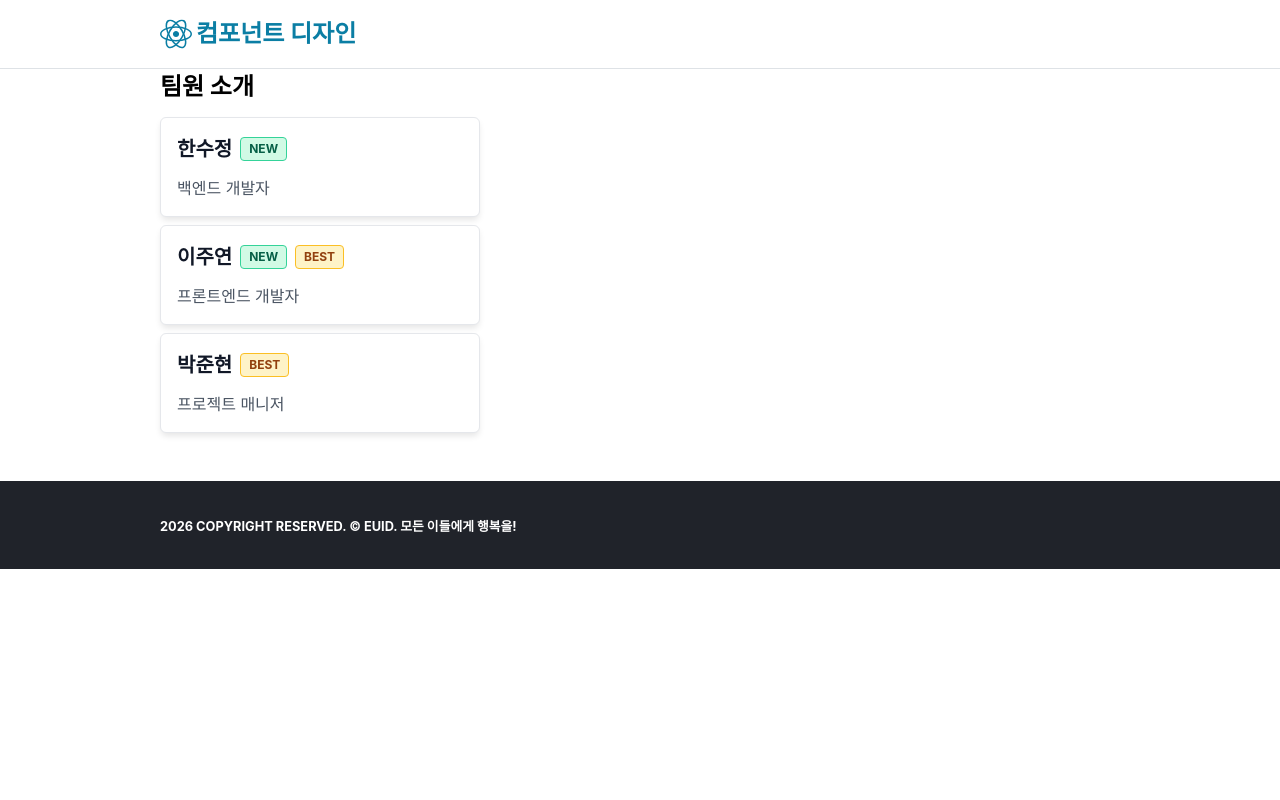
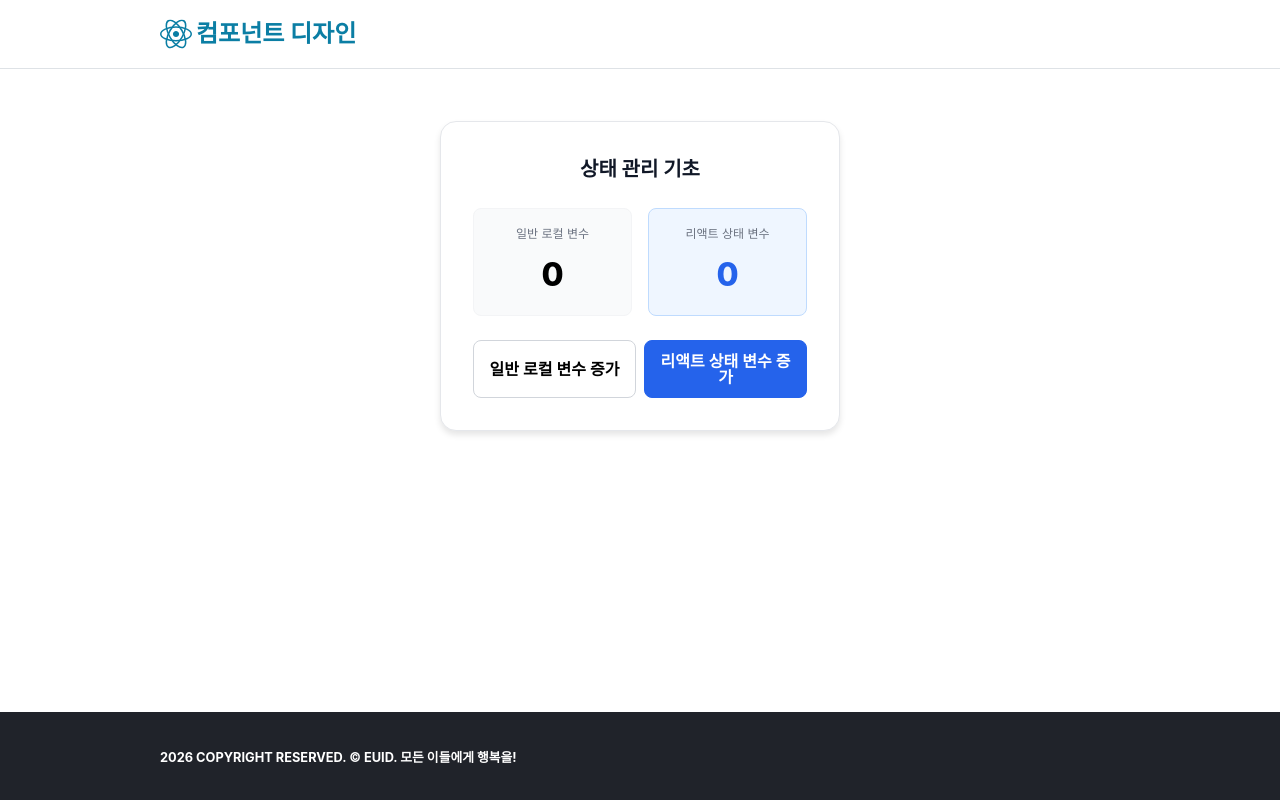
Before and after one commit to jyeonleee/likelion-16th-react, a React (Vite) app in the folder learning-react/02-State-이벤트-핸들링/: page / in a window 1280 px wide. Built offline with nearby package versions, Linux system fonts and the light colour scheme.

Commit message:
learn. 컴포넌트 상태 관리 1 - Counter 컴포넌트 마크업

```diff
--- a/learning-react/02-State-이벤트-핸들링/src/app/index.tsx
+++ b/learning-react/02-State-이벤트-핸들링/src/app/index.tsx
@@ -1,7 +1,6 @@
-import { Footer, Header, Image, Wrapper } from "@/components";
-import { ConditionalRendering } from "@/learns";
-import S from "./style.module.css";
-
+import { Footer, Header, Image, Wrapper } from '@/components'
+import { ComponentState } from '@/learns'
+import S from './style.module.css'
 
 export default function App() {
   return (
@@ -13,13 +12,13 @@ export default function App() {
         </h2>
       </Header>
 
-      <Wrapper>
-        <ConditionalRendering />
-      </Wrapper>
+      <div data-placeholder>
+        <Wrapper>
+          <ComponentState />
+        </Wrapper>
+      </div>
 
-      {/* <div data-placeholder /> */}
-
-      <Footer slogan={"모든 이들에게 행복을!"} />
+      <Footer slogan={'모든 이들에게 행복을!'} />
     </div>
-  );
+  )
 }
--- a/learning-react/02-State-이벤트-핸들링/src/app/style.module.css
+++ b/learning-react/02-State-이벤트-핸들링/src/app/style.module.css
@@ -12,5 +12,6 @@
 
   [data-placeholder] {
     flex: 1;
+    padding: 20px;
   }
 }
--- a/learning-react/02-State-이벤트-핸들링/src/components/Wrapper/index.tsx
+++ b/learning-react/02-State-이벤트-핸들링/src/components/Wrapper/index.tsx
@@ -5,16 +5,20 @@ interface WrapperProps {
   children: React.ReactNode // 필수(required)
 }
 
-function Wrapper(props: WrapperProps) {
+function Wrapper({ width, children }: WrapperProps) {
   /**
    * 컴포넌트 children, width 속성
    * ✅ 컴포넌트 타입 정의 (인라인 → 인터페이스)
    * ✅ 래퍼 내부에 넣을 (리액트) 자식 요소 설정
    * ✅ 래퍼의 너비(width) 설정
    */
+
+  const widthValue = typeof width === 'number' ? `${width}px` : width
+  const styles = { '--width': widthValue } as React.CSSProperties
+
   return (
-    <div className={S.container} style={{ width: props.width }}>
-      {props.children}
+    <div className={S.container} style={styles}>
+      {children}
     </div>
   )
 }
--- /dev/null
+++ b/learning-react/02-State-이벤트-핸들링/src/learns/ComponentState/Counter/index.tsx
@@ -0,0 +1,32 @@
+import S from './style.module.css'
+
+function Counter() {
+  return (
+    <section className={S.container}>
+      <h2 className={S.title}>상태 관리 기초</h2>
+      <div role="group" className={S.displayGroup}>
+        {/* 일반 로컬 변수 영역 */}
+        <div className={S.card}>
+          <span className={S.label}>일반 로컬 변수</span>
+          <strong className={S.value}>0</strong>
+        </div>
+        {/* State 변수 영역 */}
+        <div className={`${S.card} ${S.highlight}`}>
+          <span className={S.label}>리액트 상태 변수</span>
+          <strong className={S.value}>0</strong>
+        </div>
+      </div>
+
+      <div className={S.buttonGroup}>
+        <button type="button" className={S.button}>
+          일반 로컬 변수 증가
+        </button>
+        <button type="button" className={`${S.button} ${S.primary}`}>
+          리액트 상태 변수 증가
+        </button>
+      </div>
+    </section>
+  )
+}
+
+export default Counter
--- a/learning-react/02-State-이벤트-핸들링/src/learns/ComponentState/index.tsx
+++ b/learning-react/02-State-이벤트-핸들링/src/learns/ComponentState/index.tsx
@@ -1,7 +1,12 @@
+import Counter from './Counter'
 import S from './style.module.css'
 
 function ComponentState() {
-  return <div className={S.container}></div>
+  return (
+    <div className={S.container}>
+      <Counter />
+    </div>
+  )
 }
 
 export default ComponentState
--- a/learning-react/02-State-이벤트-핸들링/src/learns/ConditionalRendering/ProfileCard/index.tsx
+++ b/learning-react/02-State-이벤트-핸들링/src/learns/ConditionalRendering/ProfileCard/index.tsx
@@ -9,63 +9,50 @@ import S from './style.module.css'
  */
 
 interface ProfileCardProps {
-  name: string;
-  role: string;
-  isNew?: boolean;
-  isBest?: boolean;
+  name: string
+  role: string
+  isNew?: boolean
+  isBest?: boolean
 }
-// function ProfileCard(props: ProfileCardProps) {
-function ProfileCard({ name, role, isNew = false, isBest = false}: ProfileCardProps) {
+
+function ProfileCard({
+  name,
+  role,
+  isNew = false,
+  isBest = false,
+}: ProfileCardProps) {
   // 조건문은 함수 몸체(body) 안에서 사용
-  let newBadge = null
+  let newBadgeElement = null
+
   if (isNew) {
-    newBadge = (
+    newBadgeElement = (
       <span className={`${S.badge} ${S.badgeNew}`} aria-label="신규 입사자">
         NEW
       </span>
-    );
+    )
   }
 
-  let bestBedge = null;
+  let bestBadgeElement = null
+
   if (isBest) {
-    bestBedge = (
+    bestBadgeElement = (
       <span className={`${S.badge} ${S.badgeBest}`} aria-label="우수 사원">
         BEST
       </span>
-    );
+    )
   }
 
-  // JSX 내부에서는 문을 사용할 수 없다.
+  // JSX 내부에서는 문을 사용할 수 없다. ❌
   return (
     <article className={S.card}>
       <header className={S.header}>
         <h3 className={S.name}>{name}</h3>
-        {newBadge}
-        {bestBedge}
+        {newBadgeElement}
+        {bestBadgeElement}
       </header>
       <p className={S.role}>{role}</p>
     </article>
-  );
-
-  // return (
-  //   <article className={S.card}>
-  //     <header className={S.header}>
-  //       <h3 className={S.name}>{name}</h3>
-  //       {isNew && (
-  //         <span className={`${S.badge} ${S.badgeNew}`} aria-label="신규 입사자">
-  //           NEW
-  //         </span>
-  //       )}
-
-  //       {isBest && (
-  //         <span className={`${S.badge} ${S.badgeBest}`} aria-label="우수 사원">
-  //           BEST
-  //         </span>
-  //       )}
-  //     </header>
-  //     <p className={S.role}>{role}</p>
-  //   </article>
-  // );
+  )
 }
 
 export default ProfileCard
--- a/learning-react/02-State-이벤트-핸들링/src/learns/ConditionalRendering/index.tsx
+++ b/learning-react/02-State-이벤트-핸들링/src/learns/ConditionalRendering/index.tsx
@@ -1,4 +1,4 @@
-import ProfileCard from './ProfileCard';
+import ProfileCard from './ProfileCard'
 import S from './style.module.css'
 
 function ConditionalRendering() {
@@ -16,17 +16,15 @@ function ConditionalRendering() {
         <li>
           <ProfileCard name="한수정" role="백엔드 개발자" isNew />
         </li>
-
         <li>
-          <ProfileCard name="이주연" role="프론트엔드 개발자" isNew isBest />
+          <ProfileCard name="최병현" role="프론트엔드 개발자" isNew isBest />
         </li>
-
         <li>
           <ProfileCard name="박준현" role="프로젝트 매니저" isBest />
         </li>
       </ul>
     </div>
-  );
+  )
 }
 
 export default ConditionalRendering
--- a/learning-react/02-State-이벤트-핸들링/src/learns/ConditionalRendering/style.module.css
+++ b/learning-react/02-State-이벤트-핸들링/src/learns/ConditionalRendering/style.module.css
@@ -1,6 +1,7 @@
 .container {
   display: flex;
   flex-direction: column;
+  justify-content: start;
   gap: 12px;
 }
 
@@ -13,7 +14,7 @@
   gap: 8px;
 }
 
-[data-placeholder] {
+.placeholder {
   max-width: var(--card-max-width, 320px);
   border: 1px solid var(--card-border-color, #e5e7ec);
   border-radius: var(--card-border-radius, 6px);
--- a/learning-react/02-State-이벤트-핸들링/src/learns/index.ts
+++ b/learning-react/02-State-이벤트-핸들링/src/learns/index.ts
@@ -4,8 +4,9 @@
 
 // 1. 조건부 렌더링 : learn/ConditionalRendering
 export { default as ConditionalRendering } from './ConditionalRendering'
+// 2. State 기초 : learn/ComponentState
+export { default as ComponentState } from './ComponentState'
 
-// 2. State 기초 : learn/ComponentState
 // 3. 이벤트 핸들링 : learn/EventHandling
 // 4. State 업데이트 : learn/UpdateState
 // 5. 입력 동기화 : learn/ControlledComponent
--- a/learning-react/02-State-이벤트-핸들링/src/styles/base/base.css
+++ b/learning-react/02-State-이벤트-핸들링/src/styles/base/base.css
@@ -1,4 +1,5 @@
 body {
+  overflow-y: scroll;
   font-family: "Pretendard Variable", Pretendard, -apple-system, BlinkMacSystemFont, system-ui, Roboto, "Helvetica Neue", "Segoe UI", "Apple SD Gothic Neo", "Noto Sans KR", "Malgun Gothic", "Apple Color Emoji", "Segoe UI Emoji", "Segoe UI Symbol", sans-serif;
   line-height: 1.5
 }
```
Also changed, not shown: learning-react/02-State-이벤트-핸들링/src/components/index.ts (line endings or trailing spaces).
